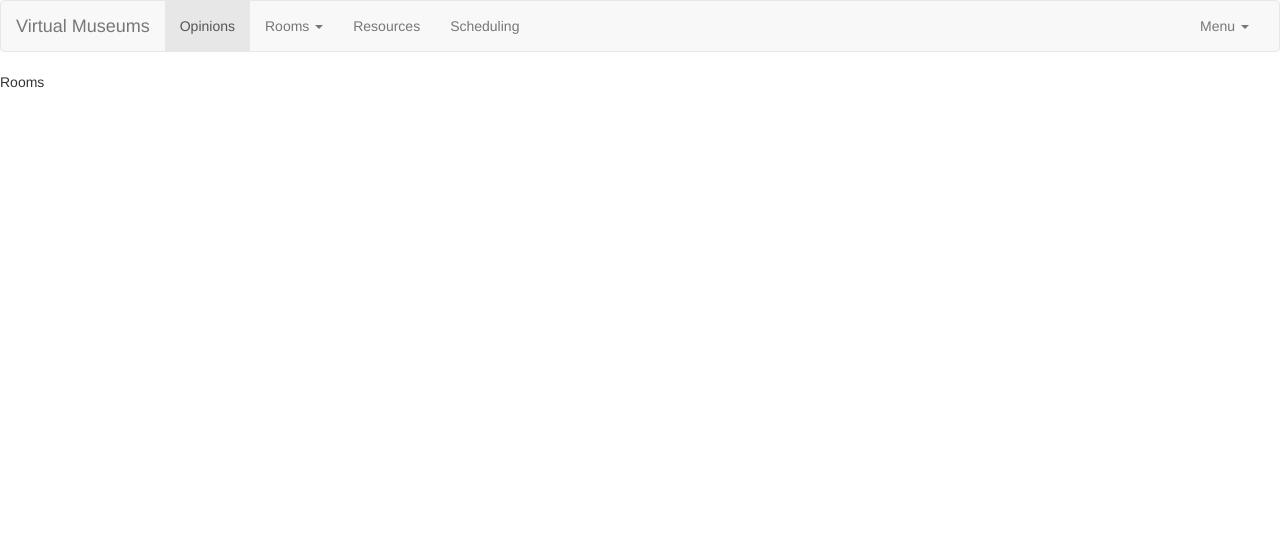
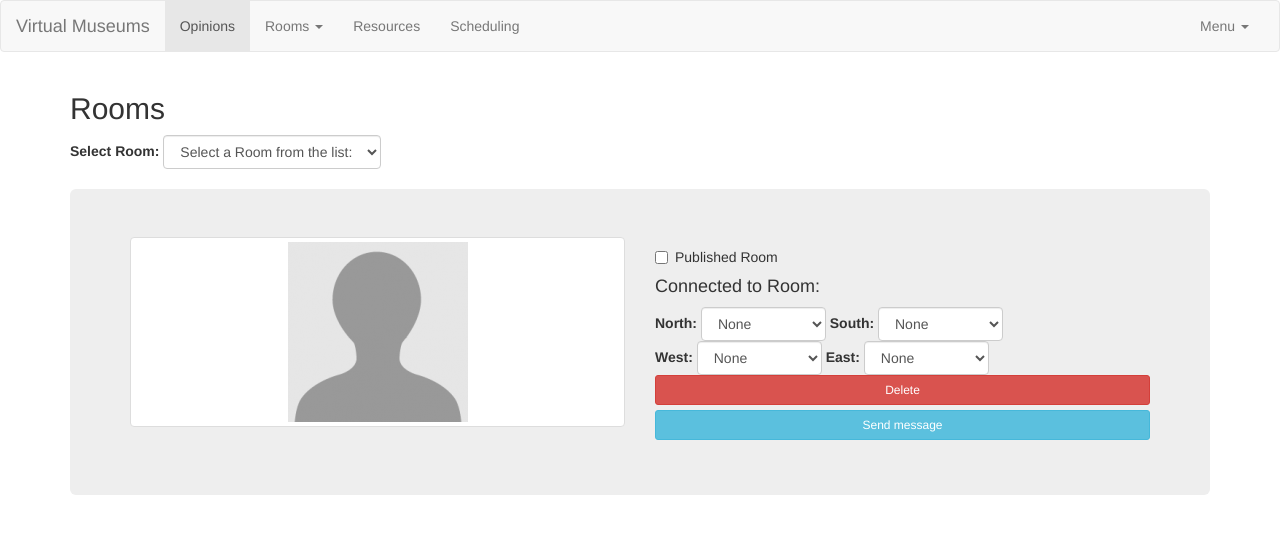
Before and after one commit to Michotastico/Virtual-Museums-Framework, a Django app: page /curator/rooms in a window 1280 px wide. Shown: the top 534 px of the page. Run offline with Django 3.2, Linux system fonts and the light colour scheme; the visitor is signed in with stand-in values (Sample User, id 1); some libraries are stand-ins or nearby versions.

Commit message:
First attempt

```diff
--- a/templates/curator/rooms.html
+++ b/templates/curator/rooms.html
@@ -9,8 +9,69 @@
 
 
 {% block body %}
-<body>
-  {% include "curator/navbar.html" %}
-  Rooms
-</body>
+    <body>
+    {% include "curator/navbar.html" %}
+    <div class="container">
+        <h2>Rooms</h2>
+        <form class="form-inline ng-pristine ng-valid">
+            <label >Select Room: </label>
+            <select class="form-control ng-pristine ng-valid ng-empty ng-touched">
+                <option value="" disabled="" class="" selected="selected">Select a Room from the list:</option>
+                <option label="Master room" value="master-room">Master room</option>
+                <option label="Front yard" value="front-yard">Front yard</option>
+            </select>
+        </form>
+        <br>
+        <div>
+            <div class="jumbotron">
+                <div class="row">
+                    <div class="col-md-6">
+                        <a href="#" class="thumbnail">
+                            <img src="/static/images/user_default.png" alt="...">
+                        </a>
+                    </div>
+                    <div class="col-md-6">
+                        <div class="checkbox"><label><input type="checkbox" value="published">Published Room</label></div>
+                        <h4>Connected to Room:</h4>
+                        <div class="form-inline" >
+                            <label>North:</label>
+                            <select class="form-control ng-pristine ng-valid ng-empty ng-touched">
+                                <option value="" disabled="" class="" selected="selected">None</option>
+                                <option label="Master room" value="master-room">Master room</option>
+                                <option label="Front yard" value="front-yard">Front yard</option>
+                                <option label="None" value="front-yard">None</option>
+                            </select>
+                            <label>South:</label>
+                            <select class="form-control ng-pristine ng-valid ng-empty ng-touched">
+                                <option value="" disabled="" class="" selected="selected">None</option>
+                                <option label="Master room" value="master-room">Master room</option>
+                                <option label="Front yard" value="front-yard">Front yard</option>
+                                <option label="None" value="front-yard">None</option>
+                            </select>
+                        </div>
+                        <div class="form-inline" >
+                            <label>West:</label>
+                            <select class="form-control ng-pristine ng-valid ng-empty ng-touched">
+                                <option value="" disabled="" class="" selected="selected">None</option>
+                                <option label="Master room" value="master-room">Master room</option>
+                                <option label="Front yard" value="front-yard">Front yard</option>
+                                <option label="None" value="front-yard">None</option>
+                            </select>
+                            <label>East:</label>
+                            <select class="form-control ng-pristine ng-valid ng-empty ng-touched">
+                                <option value="" disabled="" class="" selected="selected">None</option>
+                                <option label="Master room" value="master-room">Master room</option>
+                                <option label="Front yard" value="front-yard">Front yard</option>
+                                <option label="None" value="front-yard">None</option>
+                            </select>
+                        </div>
+                        <button class= "btn btn-sm btn-danger btn-block" type="button">Delete</button>
+                        <button class="btn btn-sm btn-info btn-block" type="button">Send message</button>
+                    </div>
+                </div>
+            </div>
+
+        </div>
+    </div>
+    </body>
 {% endblock body %}
```
